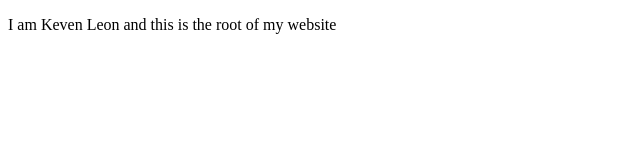
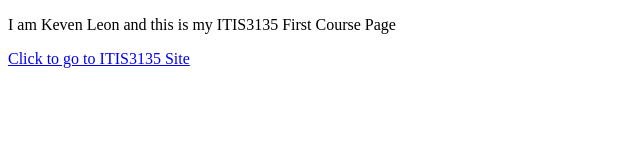
Before and after one commit to Kevensleon/Kevensleon.github.io, a plain HTML site: page index.html in a window 1280 px wide. Shown: the whole page, without its empty margins (0-640 px from the left). Drawn offline with Linux system fonts and the light colour scheme.

Commit message:
updated main index to link to itis folder

```diff
--- a/index.html
+++ b/index.html
@@ -7,6 +7,7 @@
         <meta name="viewport" content="width=device-width, initial-scale=1.0">
     </head>
     <body>
-        <p>I am Keven Leon and this is the root of my website </p>
+        <p>I am Keven Leon and this is my ITIS3135 First Course Page</p>
+        <a href = "itis3135/">Click to go to ITIS3135 Site</a>
     </body>
 </html>
```
